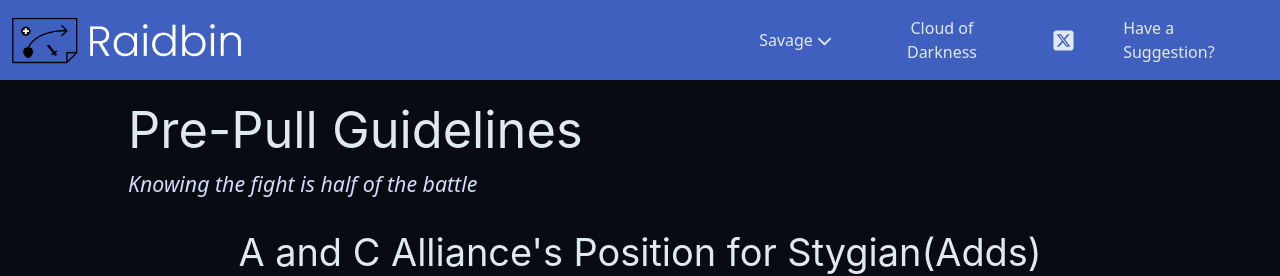
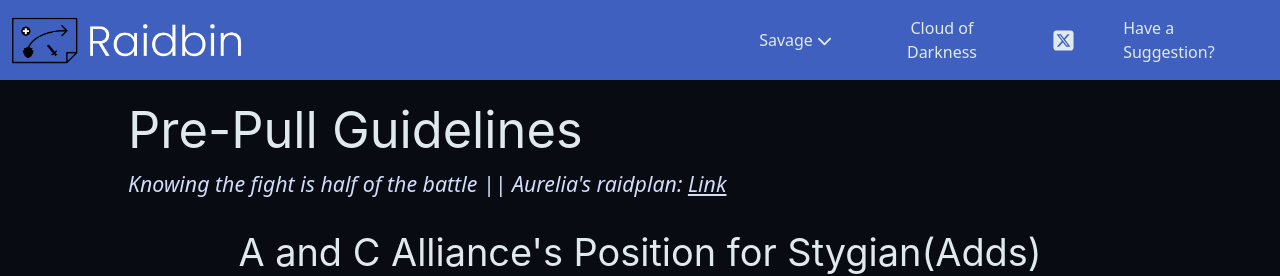
Before and after one commit to Paukky/raidbin, a React (Create React App) app: page /cod in a window 1280 px wide. Shown: the top 276 px of the page. Built offline with nearby package versions, Linux system fonts and the light colour scheme.

Commit message:
Added Link to Raidplan in sub-headline.

```diff
--- a/src/pages/CoDChaotic.js
+++ b/src/pages/CoDChaotic.js
@@ -1,4 +1,5 @@
 import React from 'react'
+import { Link } from 'react-router-dom'
 import SpreadA from '../assets/cod/SpreadA.png'
 import SpreadC from '../assets/cod/SpreadC.png'
 import PairA from '../assets/cod/PairA.png'
@@ -21,7 +22,7 @@ const CoDChaotic = () => {
               Pre-Pull Guidelines
             </p>
             <p className="md:text-left text-xl text-accent-100">
-              <i>Knowing the fight is half of the battle</i>
+              <i>Knowing the fight is half of the battle || Aurelia's raidplan: <Link to="https://raidplan.io/plan/o1ZfvSL3dCiqjwfJ"><u>Link</u></Link></i>
             </p>
           </div>
           <p className="font-heading text-3xl my-4">A and C Alliance's Position for Stygian(Adds)</p>
```
